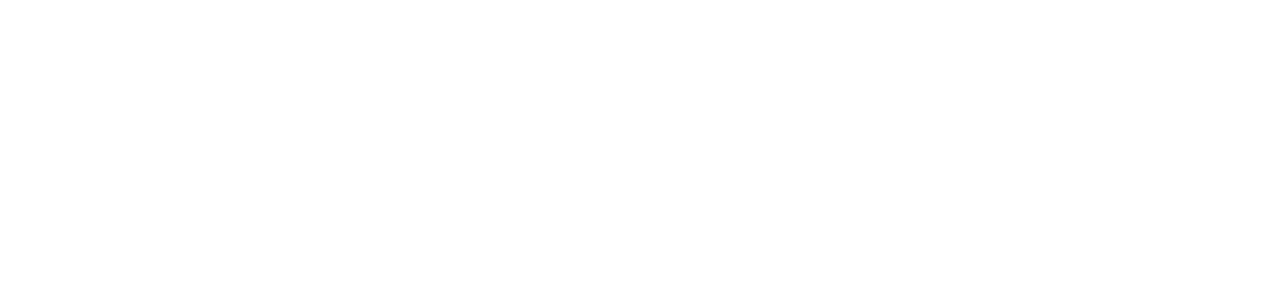
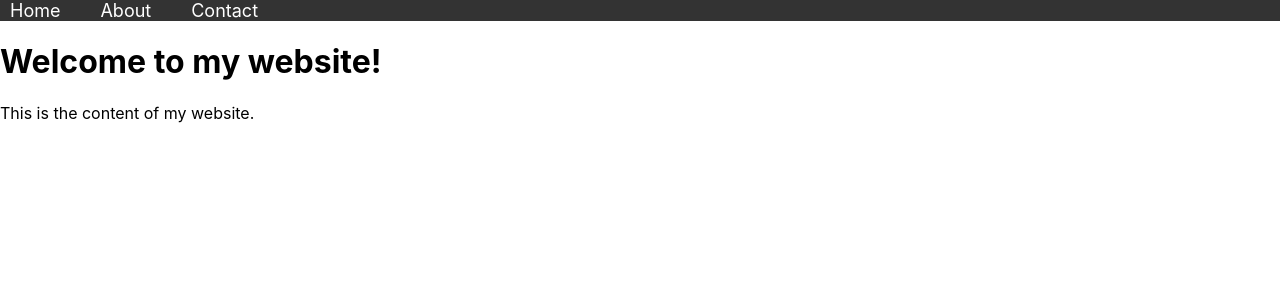
Before and after one commit to parthvekariya98/project_management_reactjs, a React (Create React App) app in the folder project_management/: page / in a window 1280 px wide. Before the commit this address had no page. Shown: the top 300 px of the page. Built offline with nearby package versions, Linux system fonts and the light colour scheme.

Commit message:
MenuBar-css-file

```diff
--- a/project_management/src/App.js
+++ b/project_management/src/App.js
@@ -2,14 +2,20 @@
 import { BrowserRouter as Router, Route, Routes } from "react-router-dom";
 import Login from "./components/Login";
 import Signup from "./components/Signup";
+import MenuBar from './components/MenuBar';
+
 
 function App() {
   return (
     <Router>
-      <Routes>
-        <Route exact path="/login" element={<Login />} />
-        <Route path="/signup" element={<Signup />} />
-      </Routes>
+      <MenuBar />
+      <div>
+        <Routes>
+          <Route exact path="/login" element={<Login />} />
+          <Route path="/signup" element={<Signup />} />
+          <Route path="/" element={<div><h1>Welcome to my website!</h1><p>This is the content of my website.</p></div>} />
+        </Routes>
+      </div>
     </Router>
   );
 }
--- a/project_management/src/components/MenuBar.css
+++ b/project_management/src/components/MenuBar.css
@@ -0,0 +1,32 @@
+.menu-bar {
+    background-color: #333;
+    color: white;
+  }
+
+  .menu-bar ul {
+    list-style-type: none;
+    margin: 0;
+    padding: 0;
+  }
+
+  .menu-bar li {
+    display: inline-block;
+    margin-right: 20px;
+  }
+
+  .menu-bar li:last-child {
+    margin-right: 0;
+  }
+
+  .menu-bar a {
+    color: white;
+    text-decoration: none;
+    font-size: 18px;
+    padding: 10px;
+    transition: all 0.3s ease;
+  }
+
+  .menu-bar a:hover {
+    background-color: white;
+    color: #333;
+  }
```
